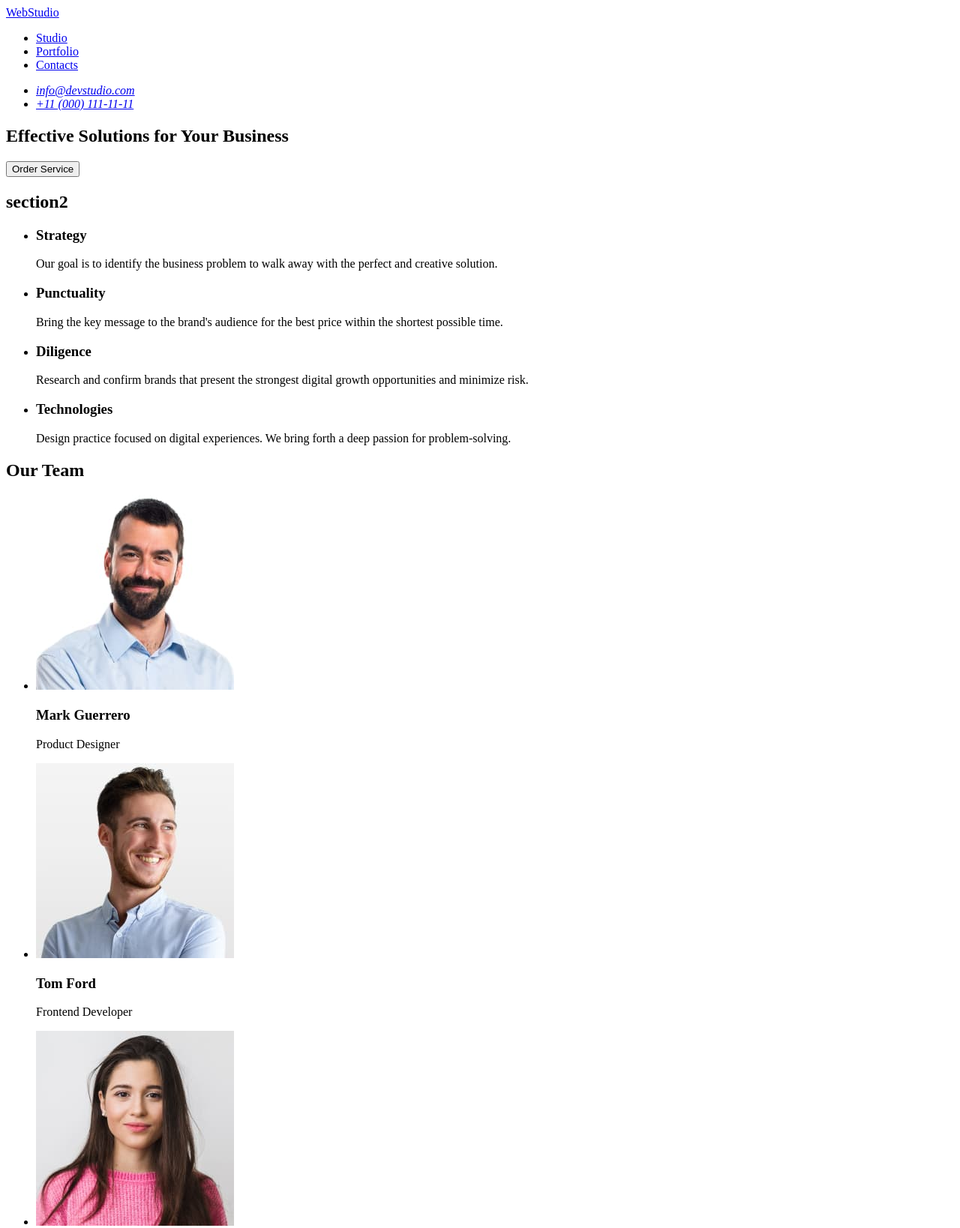
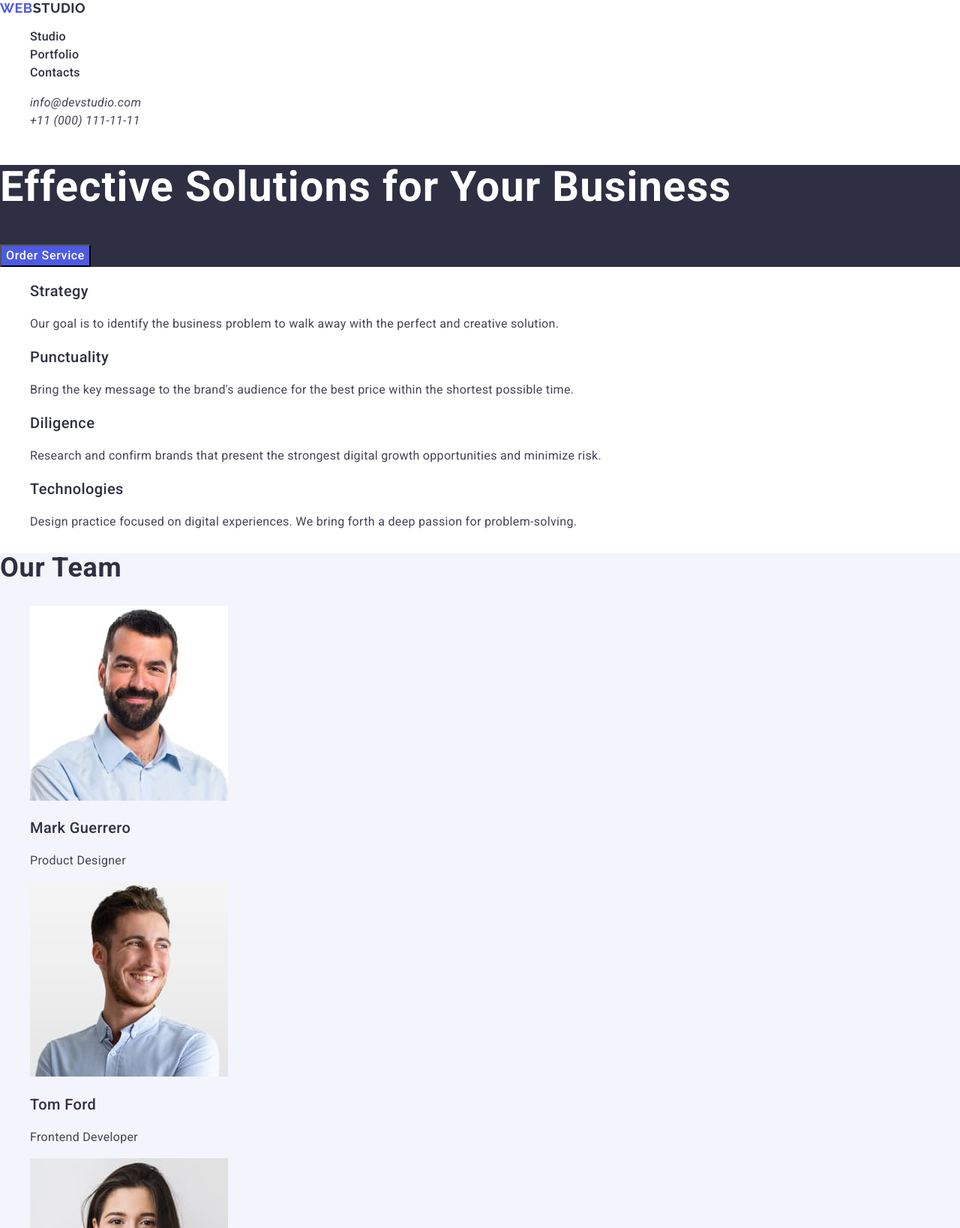
Before and after one commit to vlada-dovbysh/goit-markup-hw-06, a plain HTML site: page index.html in a window 1280 px wide. Shown: the top 1638 px of the page at 75% size. Drawn offline with nearby package versions, Linux system fonts and the light colour scheme.

Commit message:
added css

```diff
--- /dev/null
+++ b/css/styles.css
@@ -0,0 +1,229 @@
+body {
+    font-family: "Roboto", sans-serif;
+}
+
+a {
+    text-decoration: none;
+}
+
+ul, ol {
+    list-style-type: none;
+}
+
+button {
+    cursor: pointer;
+}
+
+/* #region Header */
+
+.header {
+}
+.header-nav {
+}
+.logo {
+    font-family: "Raleway", sans-serif;
+    font-weight: 700;
+    font-size: 18px;
+    line-height: 1.17;
+    letter-spacing: 0.03em;
+    text-transform: uppercase;
+    color: #2e2f42;
+}
+.logo-color {
+    font-family: "Raleway", sans-serif;
+    font-weight: 700;
+    font-size: 18px;
+    line-height: 1.17;
+    letter-spacing: 0.03em;
+    text-transform: uppercase;
+    color: #4d5ae5;
+}
+
+.nav-list {
+}
+.nav-item {
+}
+.nav-link {
+    font-weight: 500;
+    font-size: 16px;
+    line-height: 1.5;
+    letter-spacing: 0.02em;
+    color: #2e2f42;
+}
+
+.nav-link:hover, .nav-link:focus{
+    color: #404bbf;
+}
+
+.address {
+}
+.address-list {
+}
+.adress-item {
+}
+.adress-link {
+    font-size: 16px;
+    line-height: 1.5;
+    letter-spacing: 0.02em;
+    color: #434455;
+}
+
+.adress-link:hover, .adress-link:focus {
+    color: #404bbf;
+}
+
+/* #endregion Header */
+
+/* #region hero */
+.main-hero {
+    background-color: #2e2f42;
+}
+.hero-title {
+    font-weight: 700;
+    font-size: 56px;
+    line-height: 1.07;
+    letter-spacing: 0.02em;
+    color: #ffffff;
+}
+.hero-btn {
+    font-weight: 500;
+    font-size: 16px;
+    line-height: 1.5;
+    letter-spacing: 0.04em;
+    color: #ffffff;
+    background-color: #4d5ae5;;
+}
+
+.hero-btn:hover, .hero-btn:focus {
+    background-color: #404bbf;
+}
+/* #endregion hero */
+
+/* #region advantages */
+.advantages {
+}
+.advantages-title {
+}
+.advantages-list {
+}
+.advantages-item {
+}
+.advantages-ttitle {
+    font-weight: 500;
+    font-size: 20px;
+    line-height: 1.2;
+    letter-spacing: 0.02em;
+    color: #2e2f42;
+}
+.advantages-text {
+    font-size: 16px;
+    line-height: 1.5;
+    letter-spacing: 0.02em;
+    color: #434455;
+}
+/* #endregion advantages */
+
+/* #region team */
+.team {
+    background-color: #f4f4fd;
+}
+.team-title {
+    font-weight: 700;
+    font-size: 36px;
+    line-height: 1.11;
+    letter-spacing: 0.02em;
+    color: #2e2f42;
+}
+.team-list {
+}
+.team-item {
+}
+.team-img {
+}
+.people-title {
+    font-weight: 500;
+    font-size: 20px;
+    line-height: 1.2;
+    letter-spacing: 0.02em;
+    color: #2e2f42;
+}
+.people-text {
+    font-size: 16px;
+    line-height: 1.5;
+    letter-spacing: 0.02em;
+    color: #434455;
+}
+/* #endregion team */
+
+/* #region portfolio */
+.portfolio {
+}
+.portfolio-title {
+    font-weight: 700;
+    font-size: 36px;
+    line-height: 1.11;
+    letter-spacing: 0.02em;
+    color: #2e2f42;
+}
+.portfolio-list {
+}
+.portfolio-item {
+}
+.product-img {
+}
+.product-title {
+    font-weight: 500;
+    font-size: 20px;
+    line-height: 1.2;
+    letter-spacing: 0.02em;
+    color: #2e2f42;
+}
+.product-text {
+    font-size: 16px;
+    line-height: 1.5;
+    letter-spacing: 0.02em;
+    color: #434455;
+}
+/* #endregion portfolio */
+
+/* #region footer */
+.footer {
+    background-color: #2e2f42;
+}
+.footer-logo {
+    font-family: "Raleway", sans-serif;
+    font-weight: 700;
+    font-size: 18px;
+    line-height: 1.17;
+    letter-spacing: 0.03em;
+    text-transform: uppercase;
+    color: #f4f4fd;
+}
+.footer-text {
+    font-size: 16px;
+    line-height: 1.5;
+    letter-spacing: 0.02em;
+    color: #f4f4fd;
+}
+/* #endregion footer */
+
+/* #region  */
+/* #endregion */
+
+/* #region  */
+/* #endregion */
+
+/* #region  */
+/* #endregion */
+
+/* #region  */
+/* #endregion */
+
+/* #region  */
+/* #endregion */
+
+/* #region  */
+/* #endregion */
+
+/* #region  */
+/* #endregion */
--- a/index.html
+++ b/index.html
@@ -3,80 +3,132 @@
 <head>
     <meta charset="UTF-8">
     <meta name="viewport" content="width=device-width, initial-scale=1.0">
-    <title>Document</title>
+    <title>WebStudio</title>
+    <link rel="stylesheet" href="https://cdnjs.cloudflare.com/ajax/libs/modern-normalize/3.0.1/modern-normalize.min.css" integrity="sha512-q6WgHqiHlKyOqslT/lgBgodhd03Wp4BEqKeW6nNtlOY4quzyG3VoQKFrieaCeSnuVseNKRGpGeDU3qPmabCANg==" crossorigin="anonymous" referrerpolicy="no-referrer" />
+    <link rel="preconnect" href="https://fonts.googleapis.com">
+<link rel="preconnect" href="https://fonts.gstatic.com" crossorigin>
+<link href="https://fonts.googleapis.com/css2?family=Raleway:ital,wght@0,100..900;1,100..900&family=Roboto:ital,wght@0,100;0,300;0,400;0,500;0,700;0,900;1,100;1,300;1,400;1,500;1,700;1,900&display=swap" rel="stylesheet">
+    <link rel="stylesheet" href="./css/styles.css">
 </head>
 <body>
-    <header>
-        <nav>
-            <a href="./index.html">WebStudio</a>
-            <ul>
-                <li><a href="./index.html">Studio</a></li>
-                <li><a href="./pages/portfolio.html">Portfolio</a></li>
-                <li><a href="./pages/contacts.html">Contacts</a></li>
+    <!-- #region header -->
+    <header class="header">
+        <nav class="header-nav">
+            <a href="./index.html" class="logo"><span class="logo-color">Web</span>Studio</a>
+            <ul class="nav-list">
+                <li class="nav-item"><a href="./index.html" class="nav-link">Studio</a></li>
+                <li class="nav-item"><a href="./pages/portfolio.html" class="nav-link">Portfolio</a></li>
+                <li class="nav-item"><a href="./pages/contacts.html" class="nav-link">Contacts</a></li>
             </ul>
         </nav>
-        <address>
-        <ul>
-            <li><a href="mailto:info@devstudio.com">info@devstudio.com</a></li>
-            <li><a href="tel:+110001111111">+11 (000) 111-11-11</a></li>
+        <address class="address">
+        <ul class="address-list">
+            <li class="adress-item"><a href="mailto:info@devstudio.com" class="adress-link">info@devstudio.com</a></li>
+            <li class="adress-item"><a href="tel:+110001111111" class="adress-link">+11 (000) 111-11-11</a></li>
         </ul>
         </address>
     </header>
-    <main>
-        <section>
-            <h1>Effective Solutions for Your Business</h1>
-            <button type="button">Order Service</button>
+    <!-- #endregion header -->
+    <main class="main">
+        <!-- #region hero -->
+        <section class="main-hero">
+            <h1 class="hero-title">Effective Solutions for Your Business</h1>
+            <button type="button" class="hero-btn">Order Service</button>
         </section>
-        <section>
-            <h2>section2</h2>
-            <ul>
-                <li>
-                    <h3>Strategy</h3>
-                    <p>Our goal is to identify the business problem to walk away with the perfect and creative solution. </p>
+        <!-- #endregion hero -->
+        <!-- #region advantages -->
+        <section class="advantages">
+            <!-- <h2 class="advantages-title">Advantages</h2> -->
+            <ul class="advantages-list">
+                <li class="advantages-item">
+                    <h3 class="advantages-ttitle">Strategy</h3>
+                    <p class="advantages-text">Our goal is to identify the business problem to walk away with the perfect and creative solution. </p>
                 </li>
-                <li>
-                    <h3>Punctuality</h3>
-                    <p>Bring the key message to the brand's audience for the best price within the shortest possible time.</p>
+                <li class="advantages-item">
+                    <h3 class="advantages-ttitle">Punctuality</h3>
+                    <p class="advantages-text">Bring the key message to the brand's audience for the best price within the shortest possible time.</p>
                 </li>
-                <li>
-                    <h3>Diligence</h3>
-                    <p>Research and confirm brands that present the strongest digital growth opportunities and minimize risk.</p>
+                <li class="advantages-item">
+                    <h3 class="advantages-ttitle">Diligence</h3>
+                    <p class="advantages-text">Research and confirm brands that present the strongest digital growth opportunities and minimize risk.</p>
                 </li>
-                <li>
-                    <h3>Technologies</h3>
-                    <p>Design practice focused on digital experiences. We bring forth a deep passion for problem-solving.</p>
+                <li class="advantages-item">
+                    <h3 class="advantages-ttitle">Technologies</h3>
+                    <p class="advantages-text">Design practice focused on digital experiences. We bring forth a deep passion for problem-solving.</p>
                 </li>
             </ul>
         </section>
-        <section>
-            <h2>Our Team</h2>
-            <ul>
-                <li>
-                    <img src="./images/mark.jpg" alt="mark" width="264" height="260">
-                    <h3>Mark Guerrero</h3>
-                    <p>Product Designer</p>
+        <!-- #endregion advantages -->
+        <!-- #region team -->
+        <section class="team">
+            <h2 class="team-title">Our Team</h2>
+            <ul class="team-list">
+                <li class="team-item">
+                    <img src="./images/mark.jpg" alt="mark" width="264" height="260" class="team-img">
+                    <h3 class="people-title">Mark Guerrero</h3>
+                    <p class="people-text">Product Designer</p>
                 </li>
-                <li>
-                    <img src="./images/tom.jpg" alt="tom" width="264" height="260">
-                    <h3>Tom Ford</h3>
-                    <p>Frontend Developer</p>
+                <li class="team-item">
+                    <img src="./images/tom.jpg" alt="tom" width="264" height="260" class="team-img">
+                    <h3 class="people-title">Tom Ford</h3>
+                    <p class="people-text">Frontend Developer</p>
                 </li>
-                <li>
-                    <img src="./images/camila.jpg" alt="camila" width="264" height="260">
-                    <h3>Camila Garcia</h3>
-                    <p>Marketing</p>
+                <li class="team-item">
+                    <img src="./images/camila.jpg" alt="camila" width="264" height="260" class="team-img">
+                    <h3 class="people-title">Camila Garcia</h3>
+                    <p class="people-text">Marketing</p>
                 </li>
-                <li>
-                    <img src="./images/daniel.jpg" alt="daniel" width="264" height="260">
-                    <h3>Daniel Wilson</h3>
-                    <p>UI Designer</p>
+                <li class="team-item">
+                    <img src="./images/daniel.jpg" alt="daniel" width="264" height="260" class="team-img">
+                    <h3 class="people-title">Daniel Wilson</h3>
+                    <p class="people-text">UI Designer</p>
                 </li>
             </ul>
         </section>
+        <!-- #endregion team -->
+        <!-- #region portfolio -->
+        <section class="portfolio">
+            <h2 class="portfolio-title">Our Portfolio</h2>
+            <ul class="portfolio-list">
+                <li class="portfolio-item">
+                    <img src="./images/bankapp.jpg" alt="banking-app" width="360" height="300" class="product-img">
+                    <h3 class="product-title">Banking App</h3>
+                    <p class="product-text">App</p>
+                </li>
+                <li class="portfolio-item">
+                    <img src="./images/cashless-payment.jpg" alt="cashless-payment" width="360" height="300" class="product-img">
+                    <h3 class="product-title">Cashless Payment</h3>
+                    <p class="product-text">Marketing</p>
+                </li>
+                <li class="portfolio-item">
+                    <img src="./images/meditation-app.jpg" alt="meditation-app" width="360" height="300" class="product-img">
+                    <h3 class="product-title">Meditation App</h3>
+                    <p class="product-text">App</p>
+                </li>
+                <li class="portfolio-item">
+                    <img src="./images/taxi.jpg" alt="taxi-service" width="360" height="300" class="product-img">
+                    <h3 class="product-title">Taxi Service</h3>
+                    <p class="product-text">Marketing</p>
+                </li>
+                <li class="portfolio-item">
+                    <img src="./images/screen.jpg" alt="screen-illustrations" width="360" height="300" class="product-img">
+                    <h3 class="product-title">Screen Illustrations</h3>
+                    <p class="product-text">Design</p>
+                </li>
+                <li class="portfolio-item">
+                    <img src="./images/courses.jpg" alt="online-courses" width="360" height="300" class="product-img">
+                    <h3 class="product-title">Online Courses</h3>
+                    <p class="product-text">Marketing</p>
+                </li>
+            </ul>
+        </section>
+        <!-- #endregion portfolio -->
     </main>
-    <footer>
-        <a href="./index.html">WebStudio</a>
-        <p>Increase the flow of customers and sales for your business with digital marketing &#38; growth solutions.</p>
+    <!-- #region footer -->
+    <footer class="footer">
+        <a href="./index.html" class="footer-logo"><span class="logo-color">Web</span>Studio</a>
+        <p class="footer-text">Increase the flow of customers and sales for your business with digital marketing &#38; growth solutions.</p>
     </footer>
+    <!-- #endregion footer -->
 </body>
 </html>
```
Also changed, not shown: images/bankapp.jpg (added), images/cashless-payment.jpg (added), images/courses.jpg (added), images/meditation-app.jpg (added), images/screen.jpg (added), images/taxi.jpg (added).
